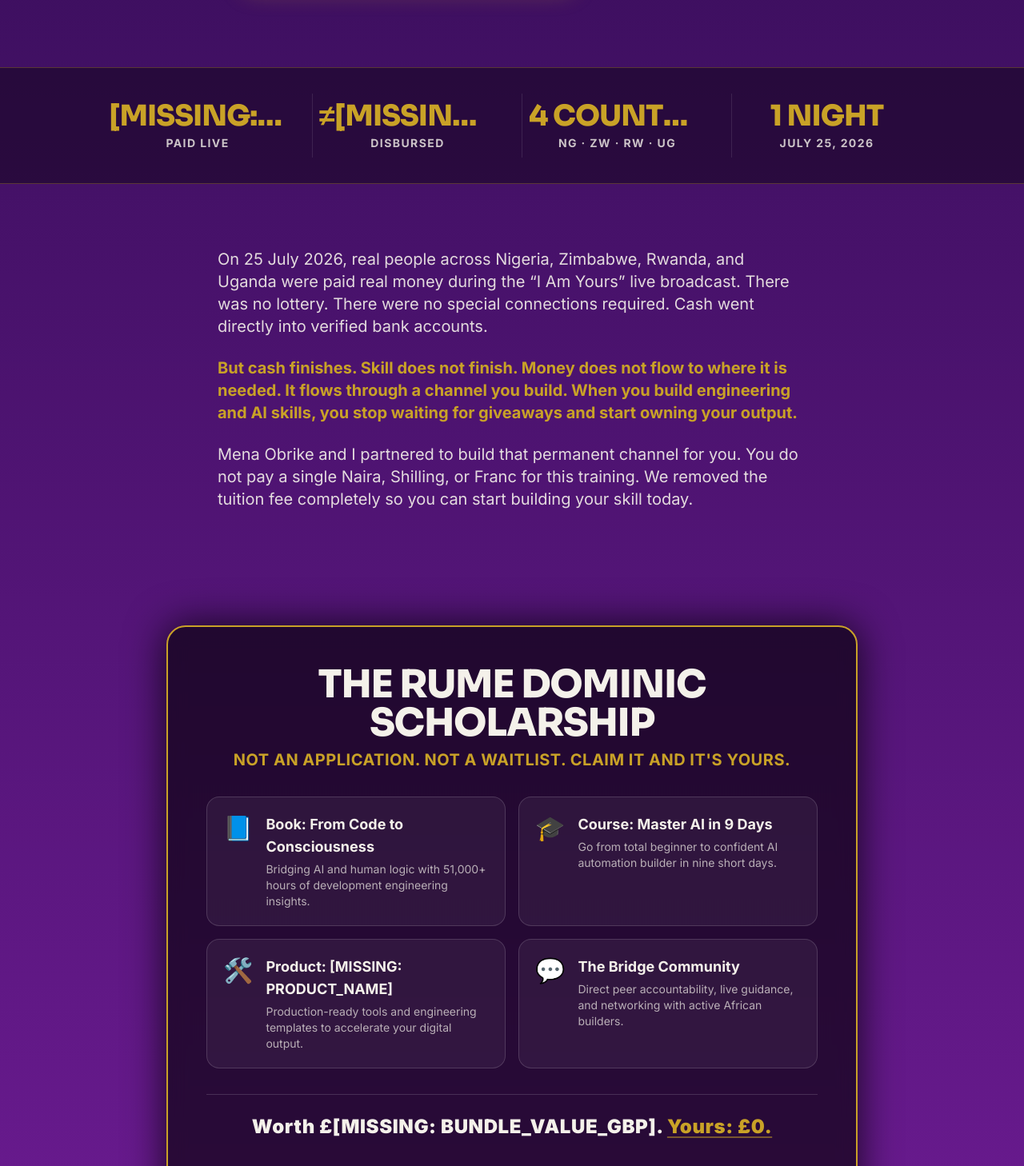
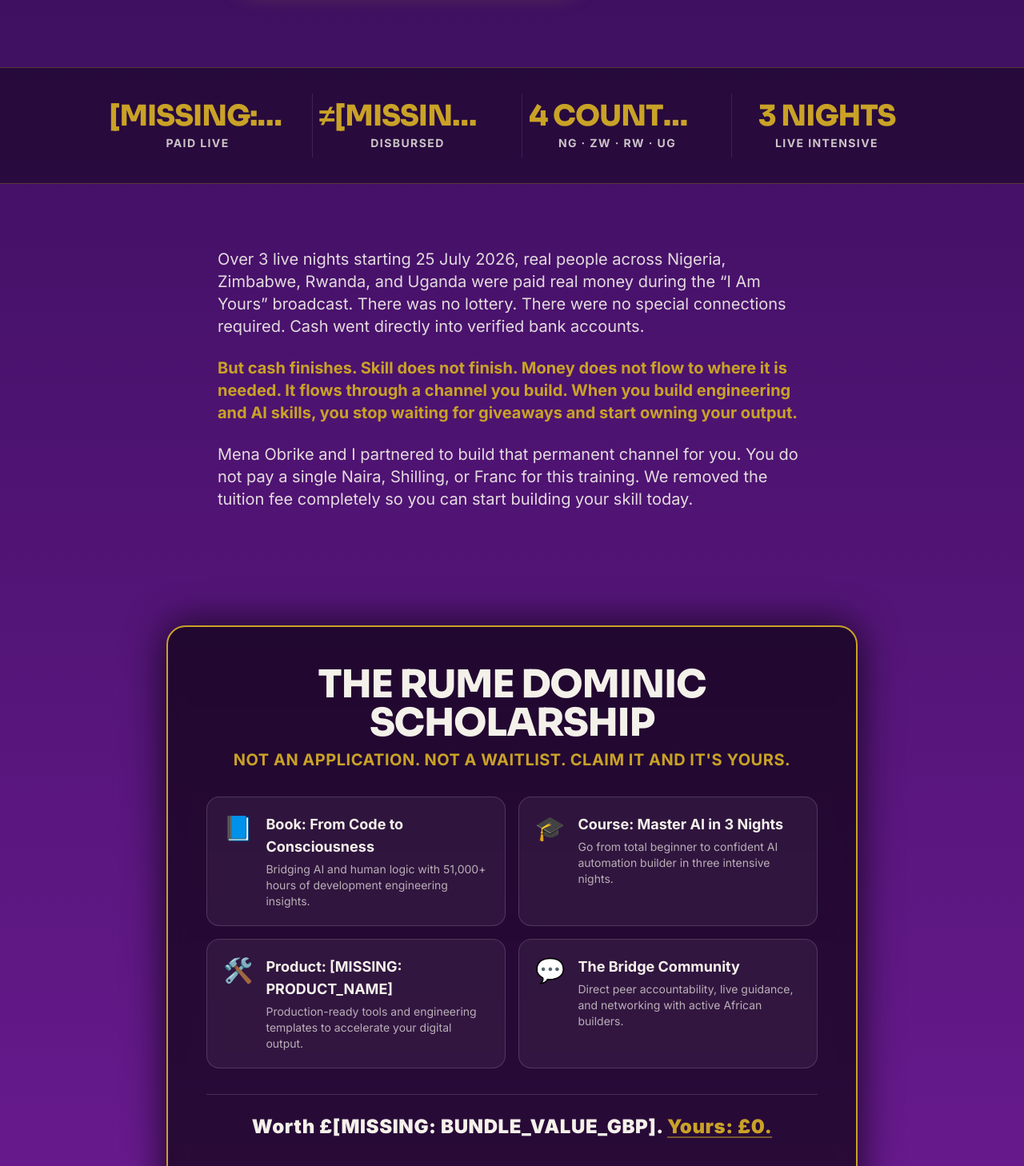
Before and after one commit to dominicrume/ORume_DOMINIC_WEBSITE, a Next.js app: page /mena in a window 1280 px wide. Shown: the part 640-2098 px from the top of the page at 80% size. Built offline with nearby package versions, Linux system fonts and the light colour scheme; no server answers.

Commit message:
fix: update bootcamp and live event duration to 3 intensive nights across landing page and schema

```diff
--- a/app/mena/page.tsx
+++ b/app/mena/page.tsx
@@ -87,7 +87,7 @@ const JSON_LD = {
       '@type': 'Course',
       '@id': `${MENA_CONFIG.DOMAIN}/#course`,
       name: MENA_CONFIG.COURSE_NAME,
-      description: 'Go from total beginner to confident AI builder in nine short, practical days.',
+      description: 'Go from total beginner to confident AI builder in three intensive nights.',
       provider: {
         '@type': 'Organization',
         '@id': 'https://vorem.co/#org',
@@ -103,7 +103,7 @@ const JSON_LD = {
           name: 'What is the "I Am Yours" Empowerment Live?',
           acceptedAnswer: {
             '@type': 'Answer',
-            text: 'The "I Am Yours" Empowerment Live is a virtual broadcast event held on 25 July 2026 where artist Mena Obrike and AI engineer Rume Dominic Uririe disbursed direct financial aid and launched a free pan-African tech scholarship. During the event on TikTok, verified participants received cash prizes directly to their bank accounts.',
+            text: 'The "I Am Yours" Empowerment Live is a 3-night virtual broadcast intensive starting 25 July 2026 where artist Mena Obrike and AI engineer Rume Dominic Uririe disbursed direct financial aid and launched a free pan-African tech scholarship. During the event on TikTok, verified participants received cash prizes directly to their bank accounts.',
           },
         },
         {
@@ -119,7 +119,7 @@ const JSON_LD = {
           name: 'Who is Rume Dominic Uririe?',
           acceptedAnswer: {
             '@type': 'Answer',
-            text: 'Rume Dominic Uririe is a Nigerian AI engineer, blockchain architect, author of "From Code to Consciousness", and the founder of Vorem. He designed the 9-day AI curriculum and tech scholarship to equip African youth with permanent, high-income engineering skills.',
+            text: 'Rume Dominic Uririe is a Nigerian AI engineer, blockchain architect, author of "From Code to Consciousness", and the founder of Vorem. He designed the 3-night AI curriculum and tech scholarship to equip African youth with permanent, high-income engineering skills.',
           },
         },
         {
@@ -255,10 +255,10 @@ export default function MenaLandingPage() {
 
           <div className="p-2 border-t md:border-t-0 border-l border-white/10 col-span-2 md:col-span-1">
             <div className="font-display text-2xl sm:text-4xl font-black text-[#C9A227] tracking-tight truncate">
-              1 NIGHT
+              3 NIGHTS
             </div>
             <div className="mt-1 text-xs sm:text-sm font-bold uppercase tracking-widest text-[#F4F1EA]/80">
-              JULY 25, 2026
+              LIVE INTENSIVE
             </div>
           </div>
         </div>
@@ -267,7 +267,7 @@ export default function MenaLandingPage() {
       {/* The Story - 3 short paragraphs in Rume Dominic's plain declarative voice */}
       <section aria-label="The Story" className="py-16 sm:py-20 px-4 max-w-3xl mx-auto text-lg sm:text-xl font-normal leading-relaxed space-y-6 text-[#F4F1EA]/90">
         <p>
-          On 25 July 2026, real people across Nigeria, Zimbabwe, Rwanda, and Uganda were paid real money during the &ldquo;I Am Yours&rdquo; live broadcast. There was no lottery. There were no special connections required. Cash went directly into verified bank accounts.
+          Over 3 live nights starting 25 July 2026, real people across Nigeria, Zimbabwe, Rwanda, and Uganda were paid real money during the &ldquo;I Am Yours&rdquo; broadcast. There was no lottery. There were no special connections required. Cash went directly into verified bank accounts.
         </p>
 
         <p className="font-bold text-[#C9A227]">
@@ -308,7 +308,7 @@ export default function MenaLandingPage() {
               <div>
                 <h3 className="font-bold text-lg text-[#F4F1EA]">Course: {MENA_CONFIG.COURSE_NAME}</h3>
                 <p className="mt-1 text-xs sm:text-sm text-[#F4F1EA]/70 leading-normal">
-                  Go from total beginner to confident AI automation builder in nine short days.
+                  Go from total beginner to confident AI automation builder in three intensive nights.
                 </p>
               </div>
             </div>
@@ -486,7 +486,7 @@ export default function MenaLandingPage() {
               I missed the live. Can I still get the scholarship?
             </h3>
             <p className="mt-2 text-sm sm:text-base text-[#F4F1EA]/85 leading-relaxed">
-              Yes, you can still claim the full tech scholarship even if you missed the live broadcast on 25 July 2026. While the live cash giveaways have ended, the educational portal remains open for instant registration on this page.
+              Yes, you can still claim the full tech scholarship even if you missed the 3-night live broadcast starting 25 July 2026. While the live cash giveaways have ended, the educational portal remains open for instant registration on this page.
             </p>
           </article>
 
@@ -495,7 +495,7 @@ export default function MenaLandingPage() {
               How do I know this is not a scam?
             </h3>
             <p className="mt-2 text-sm sm:text-base text-[#F4F1EA]/90 leading-relaxed font-semibold">
-              Nobody from Mena Obrike&apos;s team, Rume Dominic&apos;s team, or Vorem will ever ask you to pay a fee, buy a form, or send money to claim this scholarship. All cash prizes during the event were disbursed by Menbriks directly to winners&apos; personal accounts, and all education here is delivered at zero cost.
+              Nobody from Mena Obrike&apos;s team, Rume Dominic&apos;s team, or Vorem will ever ask you to pay a fee, buy a form, or send money to claim this scholarship. All cash prizes during the 3-night event were disbursed by Menbriks directly to winners&apos; personal accounts, and all education here is delivered at zero cost.
             </p>
           </article>
         </div>
--- a/components/mena/MenaClaimForm.tsx
+++ b/components/mena/MenaClaimForm.tsx
@@ -127,7 +127,7 @@ export function MenaClaimForm() {
         </div>
 
         <div className="mt-8 rounded-xl border border-red-500/30 bg-red-500/10 p-4 text-xs sm:text-sm text-[#F4F1EA]/90 font-sans">
-          ⚠️ <strong>Nobody will ever ask you to pay a fee. That is a scam.</strong> All prizes on the night were paid directly to winners&apos; own accounts, and all education here is 100% free.
+          ⚠️ <strong>Nobody will ever ask you to pay a fee. That is a scam.</strong> All prizes during the 3-night live event were paid directly to winners&apos; own accounts, and all education here is 100% free.
         </div>
       </div>
     );
--- a/content/mena.ts
+++ b/content/mena.ts
@@ -11,7 +11,7 @@ export const MENA_CONFIG = {
 
   BOOK_TITLE: 'From Code to Consciousness',
   BOOK_LINK: 'https://rumedominic.com/access',
-  COURSE_NAME: 'Master AI in 9 Days',
+  COURSE_NAME: 'Master AI in 3 Nights',
   COURSE_LINK: 'https://vorem.co',
   PRODUCT_NAME: '[MISSING: PRODUCT_NAME]',
   PRODUCT_LINK: '[MISSING: PRODUCT_LINK]',
```
